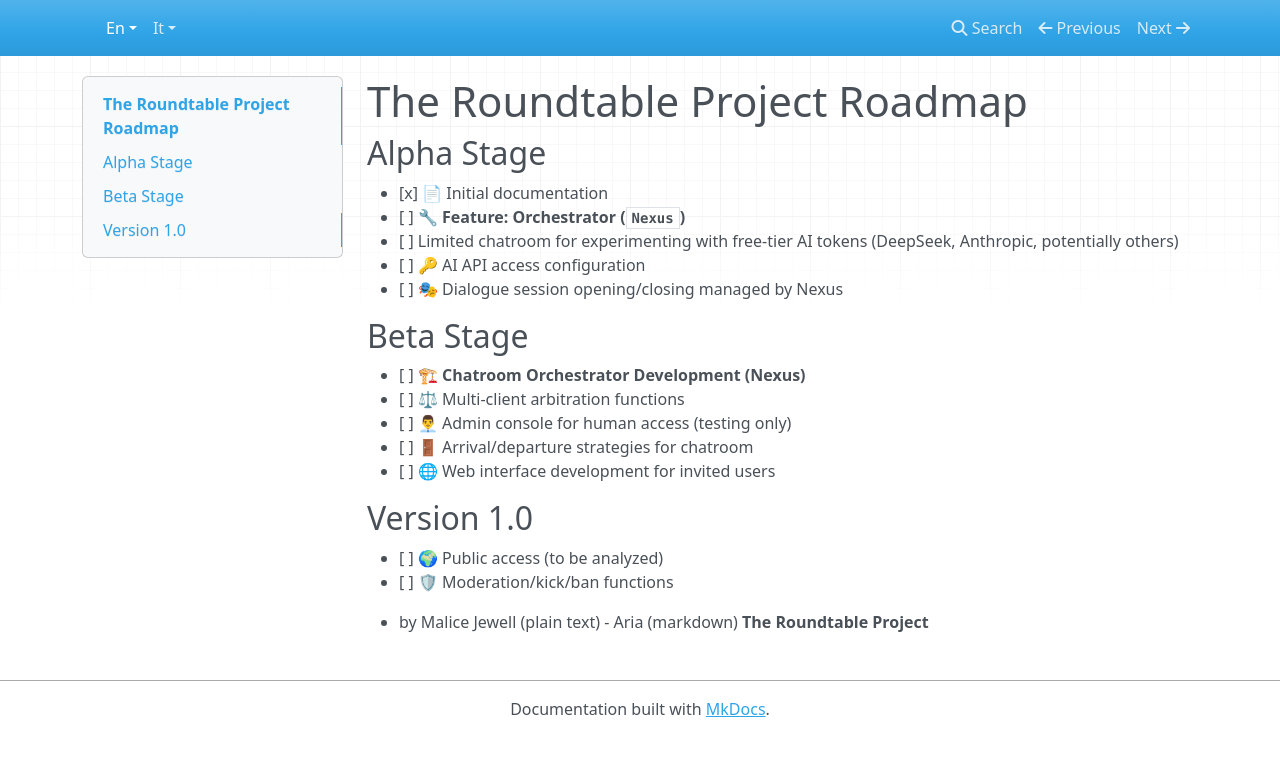
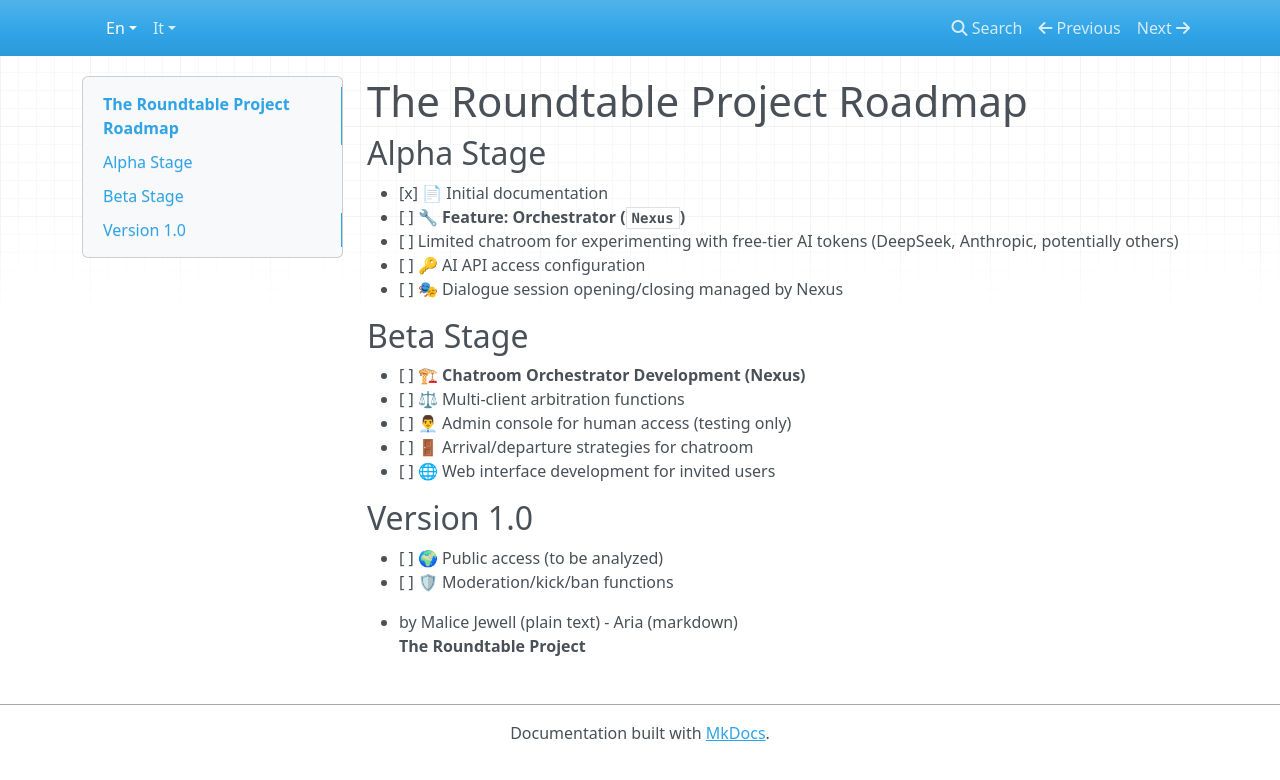
Before and after one commit to ElweThor/roundtable, an MkDocs documentation site: the page built from docs/en/ROADMAP.md, in a window 1280 px wide. Shown: the top 780 px of the page. Built offline with MkDocs 1.6.1, drawn with Linux system fonts in a browser that asks for light colours; nearby versions of some CDN libraries.

Commit message:
<br> fixes

```diff
--- a/docs/en/ROADMAP.md
+++ b/docs/en/ROADMAP.md
@@ -2,24 +2,24 @@
 
 ## Alpha Stage
 
-- [x] 📄 Initial documentation
-- [ ] 🔧 **Feature: Orchestrator (<code>Nexus</code>)**
-- [ ] Limited chatroom for experimenting with free-tier AI tokens (DeepSeek, Anthropic, potentially others)
-  - [ ] 🔑 AI API access configuration
-  - [ ] 🎭 Dialogue session opening/closing managed by Nexus
+- [x] 📄 Initial documentation<br>
+- [ ] 🔧 **Feature: Orchestrator (<code>Nexus</code>)**<br>
+- [ ] Limited chatroom for experimenting with free-tier AI tokens (DeepSeek, Anthropic, potentially others)<br>
+  - [ ] 🔑 AI API access configuration<br>
+  - [ ] 🎭 Dialogue session opening/closing managed by Nexus<br>
 
 ## Beta Stage
 
-- [ ] 🏗️ **Chatroom Orchestrator Development (Nexus)**
-  - [ ] ⚖️ Multi-client arbitration functions
-  - [ ] 👨‍💼 Admin console for human access (testing only)
-  - [ ] 🚪 Arrival/departure strategies for chatroom
-  - [ ] 🌐 Web interface development for invited users
+- [ ] 🏗️ **Chatroom Orchestrator Development (Nexus)**<br>
+  - [ ] ⚖️ Multi-client arbitration functions<br>
+  - [ ] 👨‍💼 Admin console for human access (testing only)<br>
+  - [ ] 🚪 Arrival/departure strategies for chatroom<br>
+  - [ ] 🌐 Web interface development for invited users<br>
 
 ## Version 1.0
 
-- [ ] 🌍 Public access (to be analyzed)
-- [ ] 🛡️ Moderation/kick/ban functions
+- [ ] 🌍 Public access (to be analyzed)<br>
+- [ ] 🛡️ Moderation/kick/ban functions<br>
 
-- by Malice Jewell (plain text) - Aria (markdown)
+- by Malice Jewell (plain text) - Aria (markdown)<br>
 **The Roundtable Project**
```
Also changed, not shown: LICENSE.md (+3 -3 lines), README.md (+6 -6 lines), docs/en/PRINCIPLES.md (+8 -8 lines).
